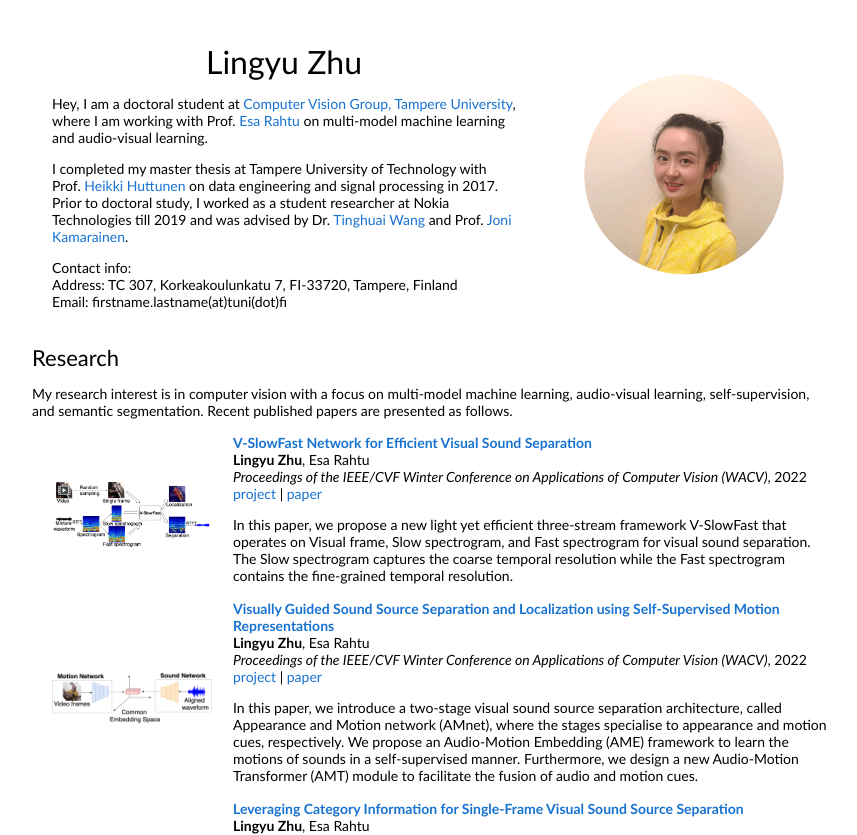
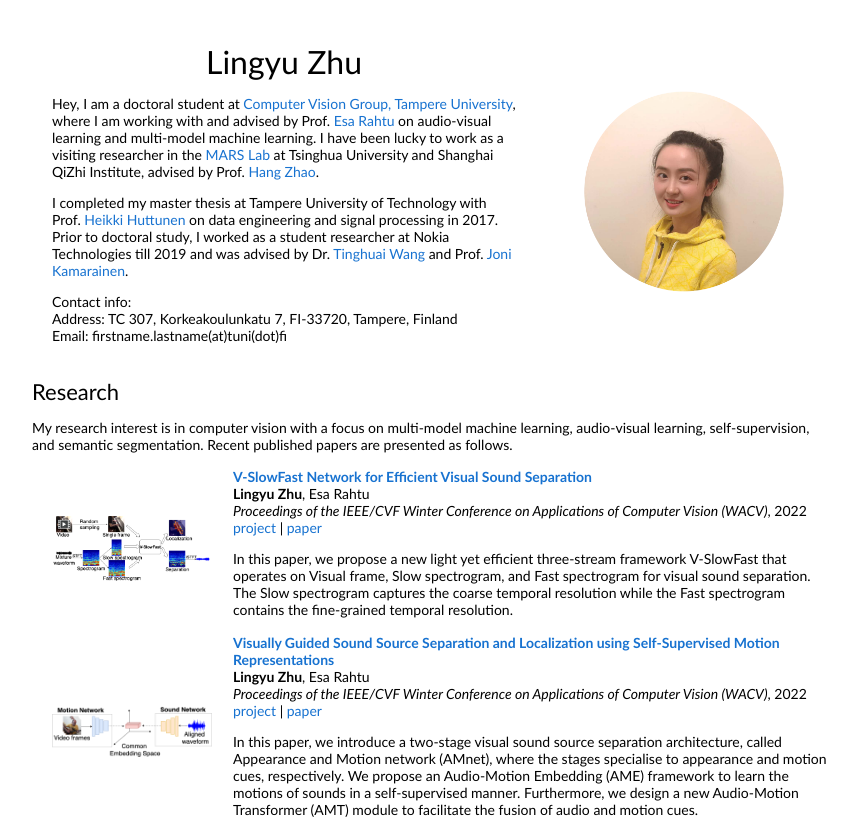
Before and after one commit to ly-zhu/ly-zhu.github.io, a Jekyll site: the page index.html, which Jekyll copies as it is, in a window 1280 px wide, cut to the strip 0-835 px from the top of the page. Shown: the whole strip, without its empty margins (208-1065 px from the left). Built offline with Jekyll 4.4.1, drawn with Linux system fonts in a browser that asks for light colours.

Commit message:
mars lab experience

```diff
--- a/index.html
+++ b/index.html
@@ -20,7 +20,7 @@
                 <p style="text-align:center">
                   <name>Lingyu Zhu</name>
                 </p>
-                <p>Hey, I am a doctoral student at <a href="https://research.tuni.fi/vision/">Computer Vision Group, Tampere University</a>, where I am working with Prof. <a href="http://esa.rahtu.fi/">Esa Rahtu</a> on multi-model machine learning and audio-visual learning.
+                <p>Hey, I am a doctoral student at <a href="https://research.tuni.fi/vision/">Computer Vision Group, Tampere University</a>, where I am working with and advised by Prof. <a href="http://esa.rahtu.fi/">Esa Rahtu</a> on audio-visual learning and multi-model machine learning. I have been lucky to work as a visiting researcher in the <a href="http://group.iiis.tsinghua.edu.cn/~marslab/#/">MARS Lab</a> at Tsinghua University and Shanghai QiZhi Institute, advised by Prof. <a href="https://hangzhaomit.github.io/">Hang Zhao</a>.
                 </p>
                 <p>I completed my master thesis at Tampere University of Technology with Prof. <a href="https://scholar.google.com/citations?user=8_du6qgAAAAJ&hl=en">Heikki Huttunen</a> on data engineering and signal processing in 2017. Prior to doctoral study, I worked as a student researcher at Nokia Technologies till 2019 and was advised by Dr. <a href="https://thwanguk.github.io">Tinghuai Wang</a> and Prof. <a href="https://webpages.tuni.fi/vision/public_pages/JoniKamarainen/index.html">Joni Kamarainen</a>.
                 </p>
```
